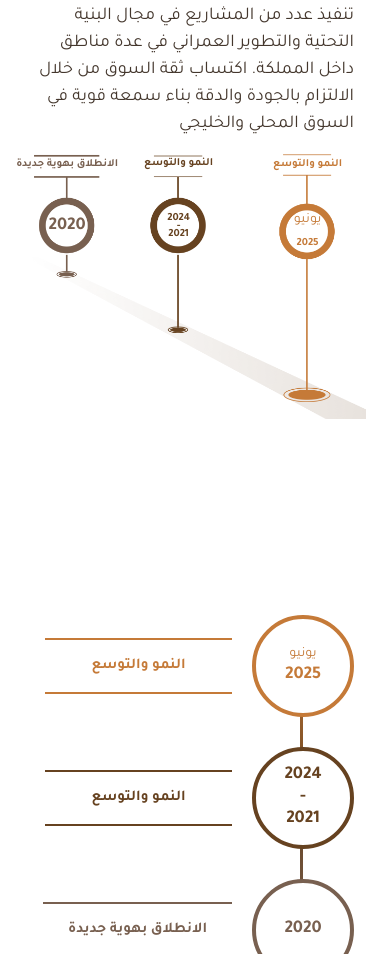
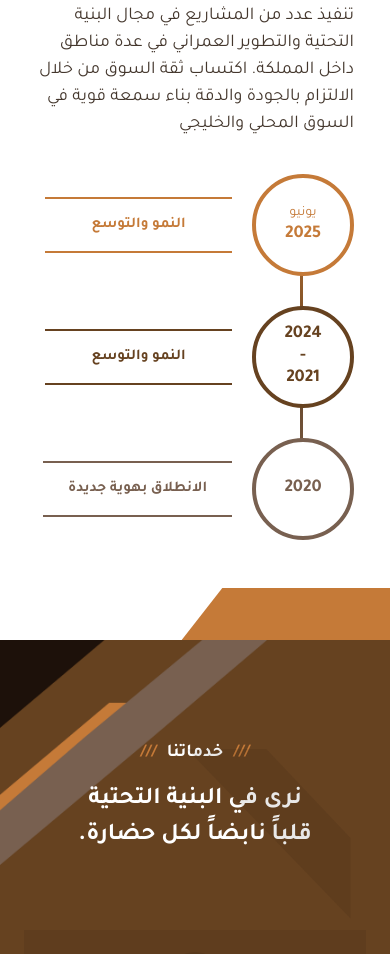
Before and after one commit to AhmedNakrish/Nova-Arkan-project, a plain HTML site: page index.html in a window 390 px wide. Shown: the part 2708-3662 px from the top of the page. Drawn offline with nearby package versions, Linux system fonts and the light colour scheme.

Commit message:
left-growth-expansion display: none

```diff
--- a/css/style.css
+++ b/css/style.css
@@ -1670,7 +1670,7 @@ button.close-btn.btn {
     }
 
     .left-growth-expansion {
-        display: none;
+        display: none !important;
     }
 
     .mobile-left-growth-expansion {
@@ -2375,11 +2375,7 @@ button.close-btn.btn {
         pointer-events: none;
     }
 
-    .left-growth-expansion {
-        background: url(../assets/images/left-growth-expansion.png) no-repeat;
-        background-size: 100%;
-        height: 441px;
-    }
+
 
     .left-growth-expansion strong {
         font-size: 11px;
@@ -2679,11 +2675,7 @@ button.close-btn.btn {
         font-size: 19px;
     }
 
-    .left-growth-expansion {
-        background: url(../assets/images/left-growth-expansion.png) no-repeat;
-        background-size: 100%;
-        height: 330px;
-    }
+
 
     .up-left,
     .middle-left,
```
